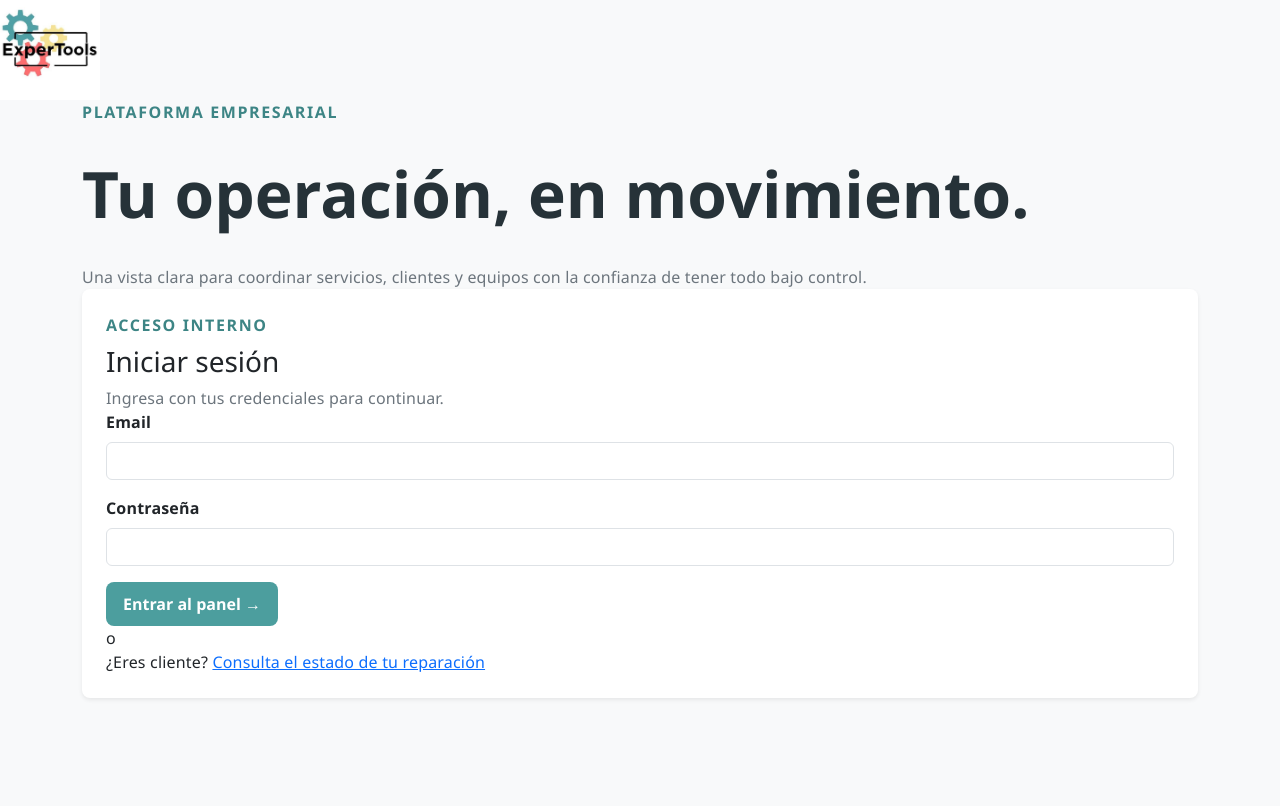
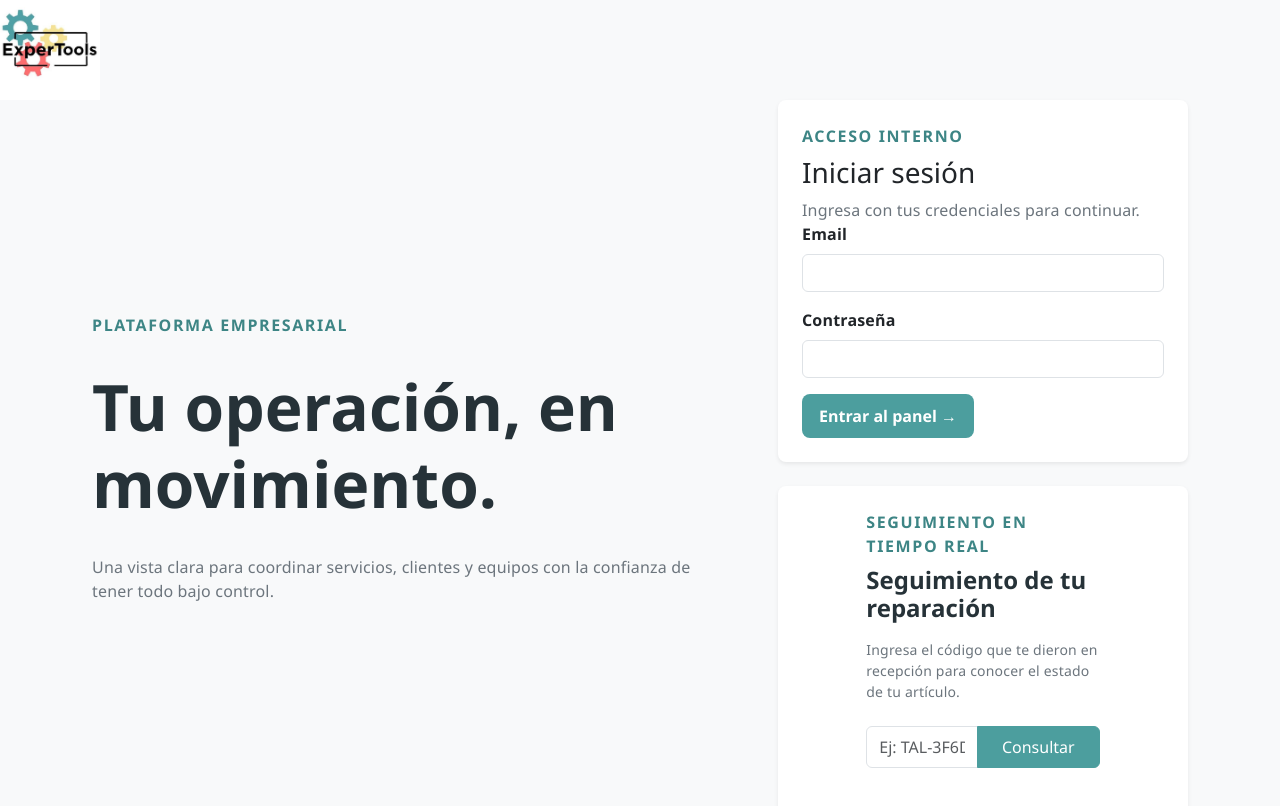
Before and after one commit to andrev024/expertools, a React app in the folder frontend/: page /login in a window 1280 px wide. Shown: the top 806 px of the page. Built offline with nearby package versions, Linux system fonts and the light colour scheme; the HTML template or start-up script is replaced by a standard one.

Commit message:
mas arreglos esteticos

```diff
--- a/frontend/src/App.jsx
+++ b/frontend/src/App.jsx
@@ -1,4 +1,4 @@
-import { BrowserRouter, Routes, Route, Navigate } from 'react-router-dom';
+import { BrowserRouter, Routes, Route, Navigate, Link } from 'react-router-dom';
 import { AuthProvider, useAuth } from './context/AuthContext';
 import Login from './components/Login';
 import PanelRecepcion from './components/PanelRecepcion';
@@ -7,9 +7,9 @@ import Seguimiento from './components/Seguimiento';
 
 function Marca() {
   return (
-    <div className="brand" aria-label="Expertools">
+    <Link to="/panel" className="brand text-decoration-none" aria-label="Expertools">
       <img className="brand-logo" src="/logo-expertools.png" alt="Expertools" />
-    </div>
+    </Link>
   );
 }
 
--- a/frontend/src/components/Login.jsx
+++ b/frontend/src/components/Login.jsx
@@ -1,6 +1,7 @@
 import { useState } from 'react';
-import { useNavigate, Link } from 'react-router-dom';
+import { useNavigate } from 'react-router-dom';
 import { useAuth } from '../context/AuthContext';
+import Seguimiento from './Seguimiento';
 
 function Login() {
   const [email, setEmail] = useState('');
@@ -58,11 +59,11 @@ function Login() {
             <button className="button button-primary button-wide btn btn-primary" type="submit">Entrar al panel <span aria-hidden="true">→</span></button>
           </form>
 
-          <div className="auth-divider"><span>o</span></div>
-
-          <p className="auth-footer">
-            ¿Eres cliente? <Link to="/seguimiento">Consulta el estado de tu reparación</Link>
-          </p>
+          </div>
+        </section>
+        <section className="tracking-login-card card shadow-sm rounded-3 border-0">
+          <div className="card-body p-4">
+            <Seguimiento embebido />
           </div>
         </section>
       </div>
--- a/frontend/src/components/Seguimiento.jsx
+++ b/frontend/src/components/Seguimiento.jsx
@@ -1,7 +1,8 @@
 import { useState } from 'react';
+import { Link } from 'react-router-dom';
 import { apiFetch } from '../api';
 
-function Seguimiento() {
+function Seguimiento({ embebido = false }) {
   const [codigo, setCodigo] = useState('');
   const [resultado, setResultado] = useState(null);
   const [error, setError] = useState('');
@@ -24,12 +25,14 @@ function Seguimiento() {
   }
 
   return (
-    <div className="tracking-page min-vh-100 bg-light">
-      <header className="public-header container-fluid border-bottom bg-white">
-        <div className="brand d-flex align-items-center"><img className="brand-logo" src="/logo-expertools.png" alt="Expertools" /></div>
-        <a href="/login" className="text-link fw-semibold">Acceso interno →</a>
-      </header>
-      <main className="tracking-main container py-5">
+    <div className={embebido ? 'tracking-embedded' : 'tracking-page min-vh-100 bg-light'}>
+      {!embebido && (
+        <header className="public-header container-fluid border-bottom bg-white">
+          <Link to="/login" className="brand d-flex align-items-center text-decoration-none"><img className="brand-logo" src="/logo-expertools.png" alt="Expertools" /></Link>
+          <Link to="/login" className="text-link fw-semibold">Acceso interno →</Link>
+        </header>
+      )}
+      <main className={embebido ? 'tracking-main tracking-main-embedded container-fluid p-0' : 'tracking-main container py-5'}>
         <div className="row justify-content-center">
           <div className="col-12 col-lg-9 col-xl-8">
             <span className="eyebrow text-uppercase fw-semibold">Seguimiento en tiempo real</span>
--- a/frontend/src/index.css
+++ b/frontend/src/index.css
@@ -178,6 +178,7 @@ h2 { font-size: 1.45rem; }
 
 .site-header, .public-header {
   max-width: 1240px;
+  margin: 0 auto;
   padding: 20px 32px;
   border-bottom: 1px solid var(--border);
 }
@@ -253,6 +254,13 @@ button:not(.button-quiet):hover, .button-primary:hover { background: var(--accen
 
 .auth-page { background: var(--bg); }
 .auth-card { border-radius: 8px; }
+.auth-layout { max-width: 1120px; display: grid; grid-template-columns: minmax(0, 1fr) 410px; grid-template-rows: auto auto; gap: 24px 64px; align-items: start; }
+.auth-hero { grid-column: 1; grid-row: 1 / span 2; align-self: center; }
+.auth-card, .tracking-login-card { grid-column: 2; min-width: 0; }
+.tracking-login-card .tracking-main-embedded h1 { font-size: 1.5rem; }
+.tracking-login-card .tracking-main-embedded .page-lead { font-size: 14px; }
+.tracking-login-card .tracking-main-embedded .tracking-form { margin: 20px 0 0; }
+.tracking-login-card .tracking-main-embedded .tracking-result { margin-top: 20px; }
 .auth-hero h1 { font-size: clamp(2.5rem, 5vw, 4rem); }
 input, select, textarea { border-radius: 8px; }
 input:focus, select:focus, textarea:focus { outline: 0; border-color: var(--accent); box-shadow: 0 0 0 .2rem rgba(76, 158, 158, .2); }
@@ -261,6 +269,8 @@ input:focus, select:focus, textarea:focus { outline: 0; border-color: var(--acce
   .site-header, .public-header { padding: 16px 20px; }
   .brand-logo { width: 142px; height: 54px; }
   .auth-logo { width: 200px; height: 86px; }
+  .auth-layout { display: block; }
+  .auth-hero { margin-bottom: 32px; }
   .page-content { padding: 32px 20px 60px; }
   .order-card, .picker-card, .tracking-result { padding: 20px; }
 }
```
